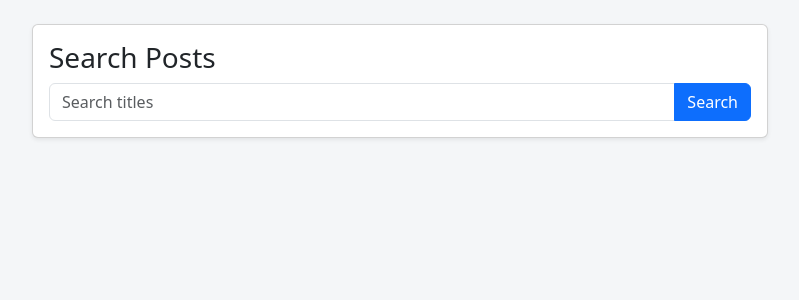
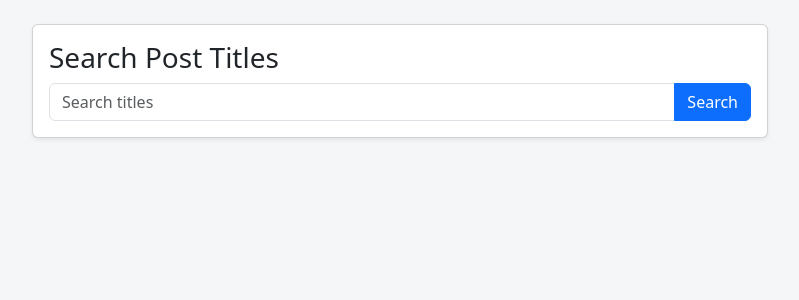
Before and after one commit to R1ZZG0D/ENPM634-midterm_Team-22, a Python web app: template app/templates/search.html in a window 1280 px wide. Shown: the part 56-356 px from the top of the page, without its empty margins (240-1039 px from the left). Run offline with Jinja, Linux system fonts and the light colour scheme; the template is opened without the code that fills it, so the values that code supplies are empty.

Commit message:
changing search bar header

```diff
--- a/app/templates/search.html
+++ b/app/templates/search.html
@@ -4,7 +4,7 @@
     <div class="col-md-8">
         <div class="card shadow-sm">
             <div class="card-body">
-                <h1 class="h3">Search Posts</h1>
+                <h1 class="h3">Search Post Titles</h1>
                 <form method="get" action="{{ url_for('search.search') }}">
                     <div class="input-group">
                         <input class="form-control" name="q" value="{{ query }}" placeholder="Search titles">
```
